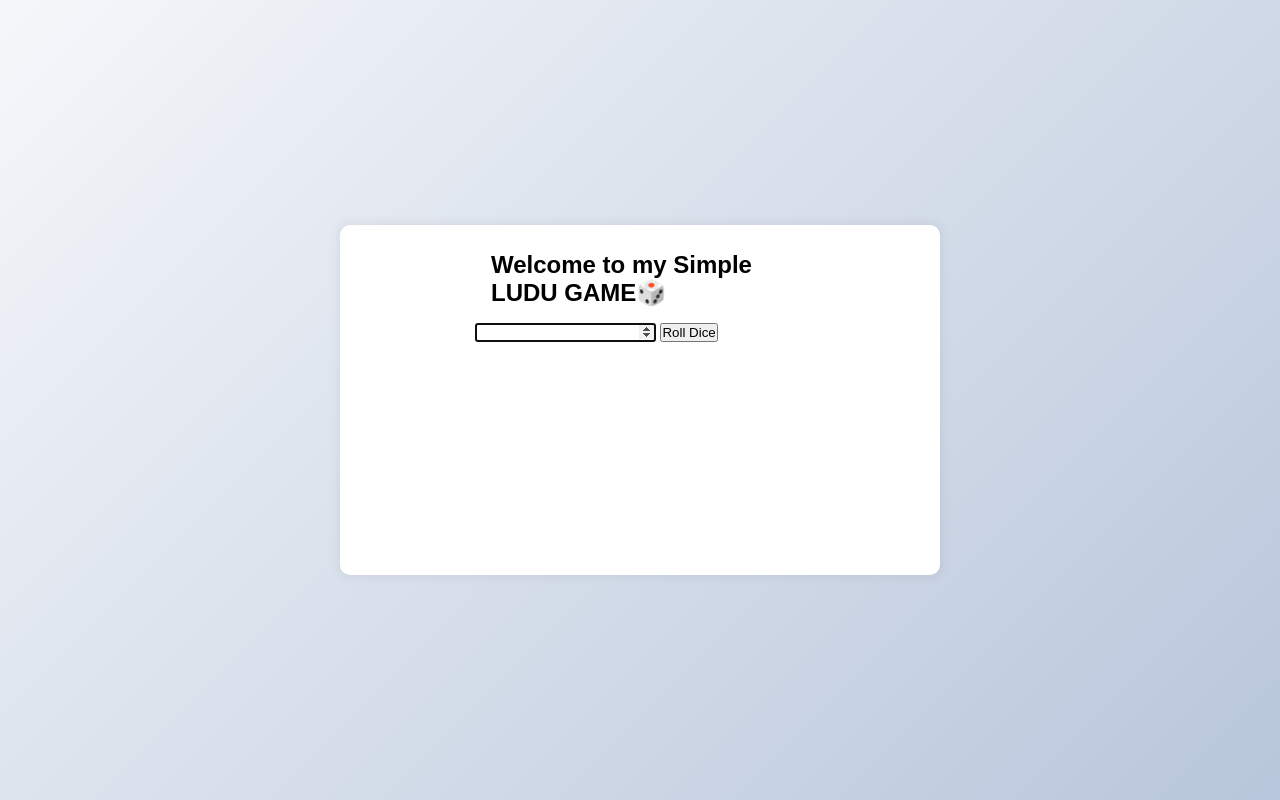
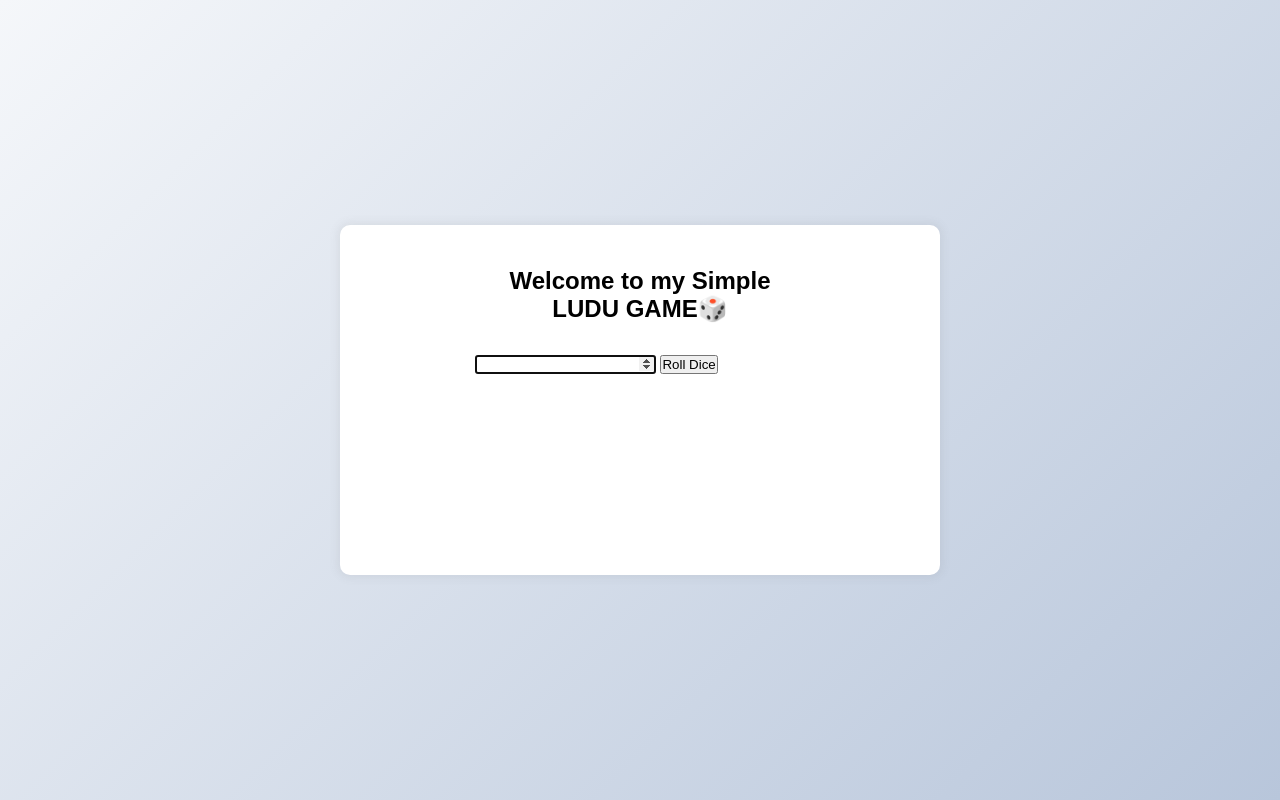
Before and after one commit to nimely111/Simple-Ludu-Game, a plain HTML site: page index.html in a window 1280 px wide. Drawn offline with Linux system fonts and the light colour scheme.

Commit message:
modified the h2 element

```diff
--- a/style.css
+++ b/style.css
@@ -46,3 +46,9 @@ body {
 .header{
     padding: 1rem;
   }
+
+  h2 {
+    padding: 1rem;
+    text-align: center;
+    margin: 0;
+  }
```
